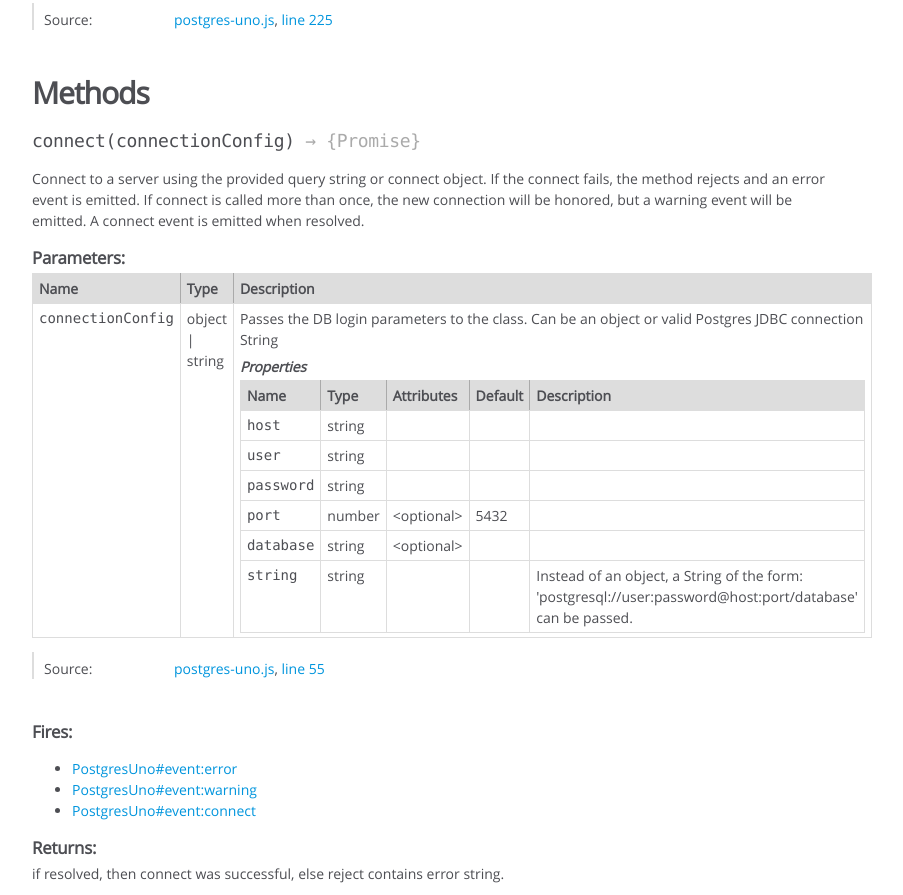
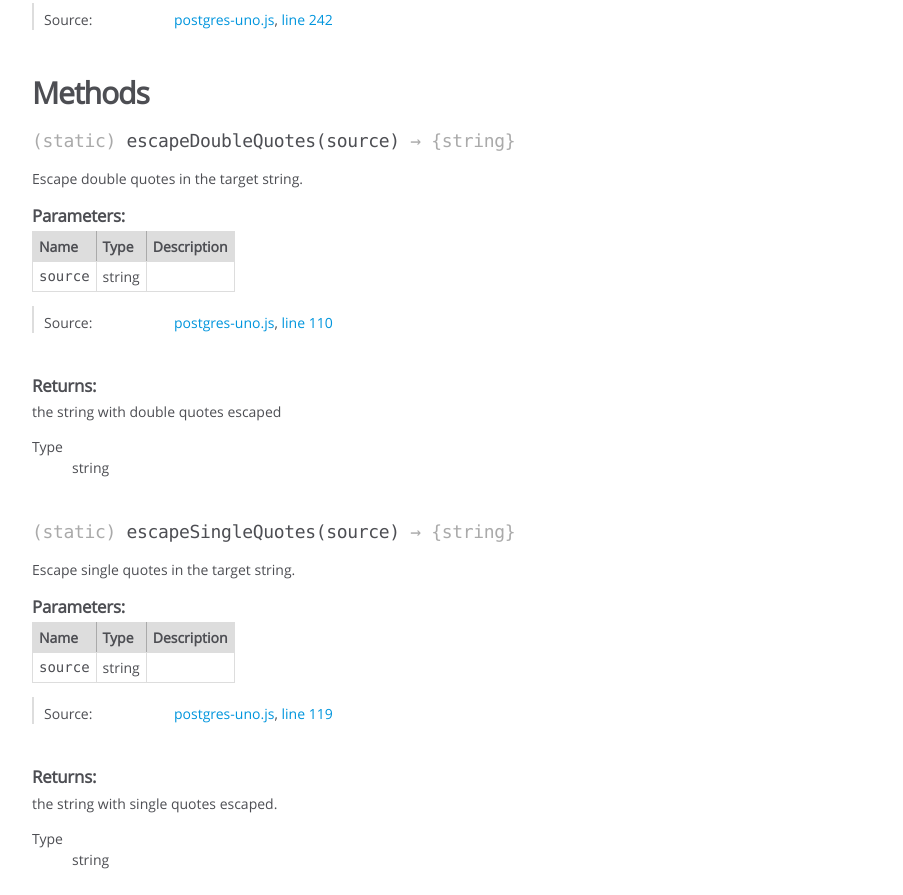
Before and after one commit to wildbillh/postgres-uno, a website: page doc/PostgresUno.html in a window 1280 px wide. Shown: the part 1012-1907 px from the top of the page, without its empty margins (0-903 px from the left). Drawn offline with Linux system fonts and the light colour scheme.

Commit message:
added static methods

```diff
--- a/doc/PostgresUno.html
+++ b/doc/PostgresUno.html
@@ -192,7 +192,7 @@ and results emits only, set the value as such:
 
     <dt class="tag-source">Source:</dt>
     <dd class="tag-source"><ul class="dummy"><li>
-        <a href="postgres-uno.js.html">postgres-uno.js</a>, <a href="postgres-uno.js.html#line246">line 246</a>
+        <a href="postgres-uno.js.html">postgres-uno.js</a>, <a href="postgres-uno.js.html#line263">line 263</a>
     </li></ul></dd>
 
 
@@ -255,7 +255,7 @@ By default all emits other than results, are turned on.
 
     <dt class="tag-source">Source:</dt>
     <dd class="tag-source"><ul class="dummy"><li>
-        <a href="postgres-uno.js.html">postgres-uno.js</a>, <a href="postgres-uno.js.html#line234">line 234</a>
+        <a href="postgres-uno.js.html">postgres-uno.js</a>, <a href="postgres-uno.js.html#line251">line 251</a>
     </li></ul></dd>
 
 
@@ -319,7 +319,7 @@ not exposed by this class.
 
     <dt class="tag-source">Source:</dt>
     <dd class="tag-source"><ul class="dummy"><li>
-        <a href="postgres-uno.js.html">postgres-uno.js</a>, <a href="postgres-uno.js.html#line225">line 225</a>
+        <a href="postgres-uno.js.html">postgres-uno.js</a>, <a href="postgres-uno.js.html#line242">line 242</a>
     </li></ul></dd>
 
 
@@ -340,6 +340,312 @@ not exposed by this class.
 
 
         <h3 class="subsection-title">Methods</h3>
+
+
+
+
+
+
+    <h4 class="name" id=".escapeDoubleQuotes"><span class="type-signature">(static) </span>escapeDoubleQuotes<span class="signature">(source)</span><span class="type-signature"> &rarr; {string}</span></h4>
+
+
+
+
+
+<div class="description">
+    Escape double quotes in the target string.
+</div>
+
+
+
+
+
+
+
+
+
+    <h5>Parameters:</h5>
+
+
+<table class="params">
+    <thead>
+    <tr>
+
+        <th>Name</th>
+
+
+        <th>Type</th>
+
+
+
+
+
+        <th class="last">Description</th>
+    </tr>
+    </thead>
+
+    <tbody>
+
+
+        <tr>
+
+                <td class="name"><code>source</code></td>
+
+
+            <td class="type">
+
+
+<span class="param-type">string</span>
+
+
+
+            </td>
+
+
+
+
+
+            <td class="description last"></td>
+        </tr>
+
+
+    </tbody>
+</table>
+
+
+
+
+
+
+<dl class="details">
+
+
+
+
+
+
+
+
+
+
+
+
+
+
+
+
+
+
+
+
+
+
+
+
+
+
+    <dt class="tag-source">Source:</dt>
+    <dd class="tag-source"><ul class="dummy"><li>
+        <a href="postgres-uno.js.html">postgres-uno.js</a>, <a href="postgres-uno.js.html#line110">line 110</a>
+    </li></ul></dd>
+
+
+
+
+
+
+
+</dl>
+
+
+
+
+
+
+
+
+
+
+
+
+
+<h5>Returns:</h5>
+
+
+<div class="param-desc">
+    the string with double quotes escaped
+</div>
+
+
+
+<dl>
+    <dt>
+        Type
+    </dt>
+    <dd>
+
+<span class="param-type">string</span>
+
+
+    </dd>
+</dl>
+
+
+
+
+
+
+
+
+
+
+    <h4 class="name" id=".escapeSingleQuotes"><span class="type-signature">(static) </span>escapeSingleQuotes<span class="signature">(source)</span><span class="type-signature"> &rarr; {string}</span></h4>
+
+
+
+
+
+<div class="description">
+    Escape single quotes in the target string.
+</div>
+
+
+
+
+
+
+
+
+
+    <h5>Parameters:</h5>
+
+
+<table class="params">
+    <thead>
+    <tr>
+
+        <th>Name</th>
+
+
+        <th>Type</th>
+
+
+
+
+
+        <th class="last">Description</th>
+    </tr>
+    </thead>
+
+    <tbody>
+
+
+        <tr>
+
+                <td class="name"><code>source</code></td>
+
+
+            <td class="type">
+
+
+<span class="param-type">string</span>
+
+
+
+            </td>
+
+
+
+
+
+            <td class="description last"></td>
+        </tr>
+
+
+    </tbody>
+</table>
+
+
+
+
+
+
+<dl class="details">
+
+
+
+
+
+
+
+
+
+
+
+
+
+
+
+
+
+
+
+
+
+
+
+
+
+
+    <dt class="tag-source">Source:</dt>
+    <dd class="tag-source"><ul class="dummy"><li>
+        <a href="postgres-uno.js.html">postgres-uno.js</a>, <a href="postgres-uno.js.html#line119">line 119</a>
+    </li></ul></dd>
+
+
+
+
+
+
+
+</dl>
+
+
+
+
+
+
+
+
+
+
+
+
+
+<h5>Returns:</h5>
+
+
+<div class="param-desc">
+    the string with single quotes escaped.
+</div>
+
+
+
+<dl>
+    <dt>
+        Type
+    </dt>
+    <dd>
+
+<span class="param-type">string</span>
+
+
+    </dd>
+</dl>
+
+
+
+
 
 
 
@@ -814,7 +1120,7 @@ Can be an object or valid Postgres JDBC connection String
 
     <dt class="tag-source">Source:</dt>
     <dd class="tag-source"><ul class="dummy"><li>
-        <a href="postgres-uno.js.html">postgres-uno.js</a>, <a href="postgres-uno.js.html#line153">line 153</a>
+        <a href="postgres-uno.js.html">postgres-uno.js</a>, <a href="postgres-uno.js.html#line170">line 170</a>
     </li></ul></dd>
 
 
@@ -955,7 +1261,7 @@ Can be an object or valid Postgres JDBC connection String
 
     <dt class="tag-source">Source:</dt>
     <dd class="tag-source"><ul class="dummy"><li>
-        <a href="postgres-uno.js.html">postgres-uno.js</a>, <a href="postgres-uno.js.html#line127">line 127</a>
+        <a href="postgres-uno.js.html">postgres-uno.js</a>, <a href="postgres-uno.js.html#line144">line 144</a>
     </li></ul></dd>
 
 
@@ -1189,7 +1495,7 @@ object contains properties matching the return column names.
 
     <dt class="tag-source">Source:</dt>
     <dd class="tag-source"><ul class="dummy"><li>
-        <a href="postgres-uno.js.html">postgres-uno.js</a>, <a href="postgres-uno.js.html#line186">line 186</a>
+        <a href="postgres-uno.js.html">postgres-uno.js</a>, <a href="postgres-uno.js.html#line203">line 203</a>
     </li></ul></dd>
 
 
@@ -1281,7 +1587,7 @@ object contains properties matching the return column names.
 
     <dt class="tag-source">Source:</dt>
     <dd class="tag-source"><ul class="dummy"><li>
-        <a href="postgres-uno.js.html">postgres-uno.js</a>, <a href="postgres-uno.js.html#line193">line 193</a>
+        <a href="postgres-uno.js.html">postgres-uno.js</a>, <a href="postgres-uno.js.html#line210">line 210</a>
     </li></ul></dd>
 
 
@@ -1375,7 +1681,7 @@ It can be useful to listen to this event for easy debugging.
 
     <dt class="tag-source">Source:</dt>
     <dd class="tag-source"><ul class="dummy"><li>
-        <a href="postgres-uno.js.html">postgres-uno.js</a>, <a href="postgres-uno.js.html#line170">line 170</a>
+        <a href="postgres-uno.js.html">postgres-uno.js</a>, <a href="postgres-uno.js.html#line187">line 187</a>
     </li></ul></dd>
 
 
@@ -1469,7 +1775,7 @@ useful for debugging purposes.
 
     <dt class="tag-source">Source:</dt>
     <dd class="tag-source"><ul class="dummy"><li>
-        <a href="postgres-uno.js.html">postgres-uno.js</a>, <a href="postgres-uno.js.html#line200">line 200</a>
+        <a href="postgres-uno.js.html">postgres-uno.js</a>, <a href="postgres-uno.js.html#line217">line 217</a>
     </li></ul></dd>
 
 
@@ -1563,7 +1869,7 @@ Use the emitControl setter to change the value, if desired.
 
     <dt class="tag-source">Source:</dt>
     <dd class="tag-source"><ul class="dummy"><li>
-        <a href="postgres-uno.js.html">postgres-uno.js</a>, <a href="postgres-uno.js.html#line209">line 209</a>
+        <a href="postgres-uno.js.html">postgres-uno.js</a>, <a href="postgres-uno.js.html#line226">line 226</a>
     </li></ul></dd>
 
 
@@ -1655,7 +1961,7 @@ Use the emitControl setter to change the value, if desired.
 
     <dt class="tag-source">Source:</dt>
     <dd class="tag-source"><ul class="dummy"><li>
-        <a href="postgres-uno.js.html">postgres-uno.js</a>, <a href="postgres-uno.js.html#line179">line 179</a>
+        <a href="postgres-uno.js.html">postgres-uno.js</a>, <a href="postgres-uno.js.html#line196">line 196</a>
     </li></ul></dd>
 
 
@@ -1699,7 +2005,7 @@ Use the emitControl setter to change the value, if desired.
 <br class="clear">
 
 <footer>
-    Documentation generated by <a href="https://github.com/jsdoc3/jsdoc">JSDoc 3.4.2</a> on Mon Oct 31 2016 14:12:40 GMT-0400 (Eastern Daylight Time)
+    Documentation generated by <a href="https://github.com/jsdoc3/jsdoc">JSDoc 3.4.2</a> on Mon Nov 07 2016 13:10:53 GMT-0500 (Eastern Standard Time)
 </footer>
 
 <script> prettyPrint(); </script>
--- a/package.json
+++ b/package.json
@@ -9,7 +9,7 @@
     "example": "./example"
   },
   "scripts": {
-    "test": "echo \"Error: no test specified\" && exit 1",
+    "test": "node_modules/.bin/mocha -t 10000 --async-only --reporter spec --ui bdd test",
     "generate-docs": "node_modules/.bin/jsdoc lib/ --destination doc"
   },
   "keywords": [
```
Also changed, not shown: doc/index.html (+1 -1 lines), doc/postgres-uno.js.html (+18 -1 lines), test/postgres-muchos-test.js (added, +52 -0 lines), lib/postgres-uno.js, 1 other file.
